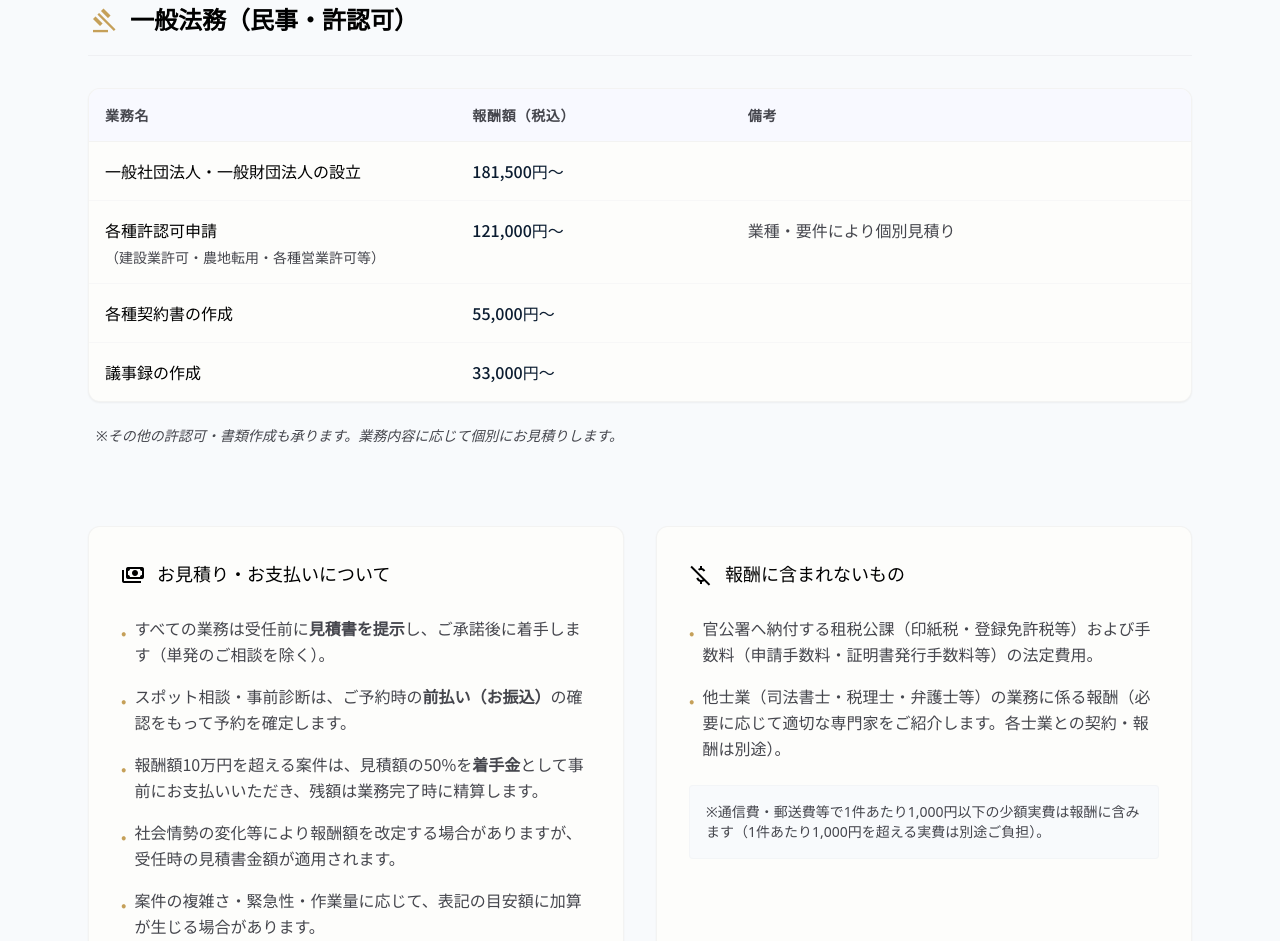
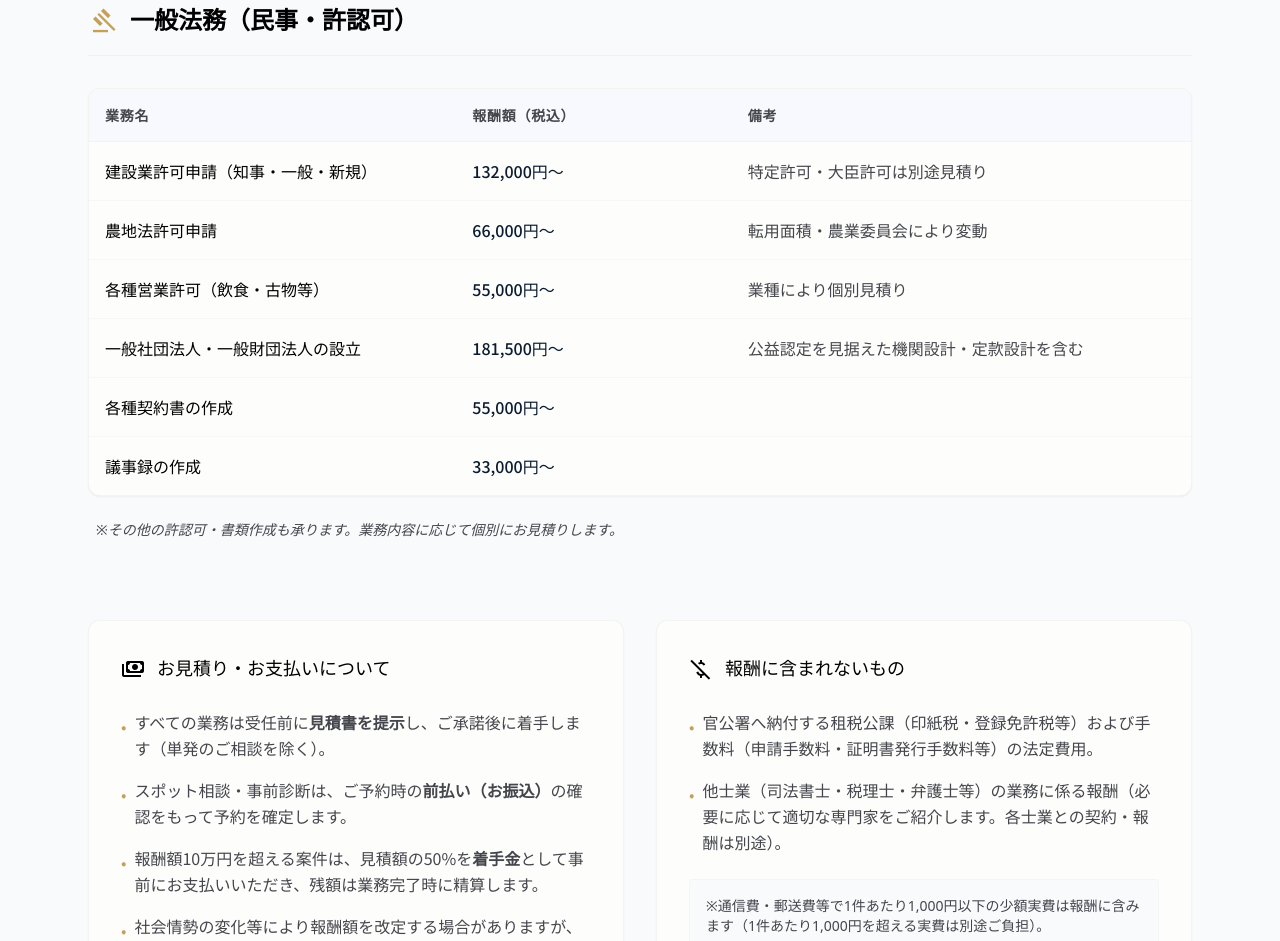
Before and after one commit to sky621tyo/atsumi-hiroyuki.jp, a website: page fees.html in a window 1280 px wide. Shown: the part 1711-2652 px from the top of the page. Drawn offline with nearby package versions, Linux system fonts and the light colour scheme.

Commit message:
update: refine general legal fees table

```diff
--- a/fees.html
+++ b/fees.html
@@ -335,17 +335,26 @@
 </thead>
 <tbody class="text-body-md font-body-md divide-y divide-outline-variant/10">
 <tr class="hover:bg-surface-slate/50 transition-colors">
-<td class="p-4 align-top font-medium text-primary">一般社団法人・一般財団法人の設立</td>
-<td class="p-4 align-top font-medium">181,500円〜</td>
-<td class="p-4 align-top text-on-surface-variant"></td>
+<td class="p-4 align-top font-medium text-primary">建設業許可申請（知事・一般・新規）</td>
+<td class="p-4 align-top font-medium">132,000円〜</td>
+<td class="p-4 align-top text-on-surface-variant">特定許可・大臣許可は別途見積り</td>
+</tr>
+<tr class="hover:bg-surface-slate/50 transition-colors">
+<td class="p-4 align-top font-medium text-primary">農地法許可申請</td>
+<td class="p-4 align-top font-medium">66,000円〜</td>
+<td class="p-4 align-top text-on-surface-variant">転用面積・農業委員会により変動</td>
+</tr>
+<tr class="hover:bg-surface-slate/50 transition-colors">
+<td class="p-4 align-top font-medium text-primary">各種営業許可（飲食・古物等）</td>
+<td class="p-4 align-top font-medium">55,000円〜</td>
+<td class="p-4 align-top text-on-surface-variant">業種により個別見積り</td>
 </tr>
 <tr class="hover:bg-surface-slate/50 transition-colors">
 <td class="p-4 align-top">
-<div class="font-medium text-primary">各種許認可申請</div>
-<div class="text-sm text-on-surface-variant mt-1">（建設業許可・農地転用・各種営業許可等）</div>
+<div class="font-medium text-primary">一般社団法人・一般財団法人の設立</div>
 </td>
-<td class="p-4 align-top font-medium">121,000円〜</td>
-<td class="p-4 align-top text-on-surface-variant">業種・要件により個別見積り</td>
+<td class="p-4 align-top font-medium">181,500円〜</td>
+<td class="p-4 align-top text-on-surface-variant">公益認定を見据えた機関設計・定款設計を含む</td>
 </tr>
 <tr class="hover:bg-surface-slate/50 transition-colors">
 <td class="p-4 align-top font-medium text-primary">各種契約書の作成</td>
```
